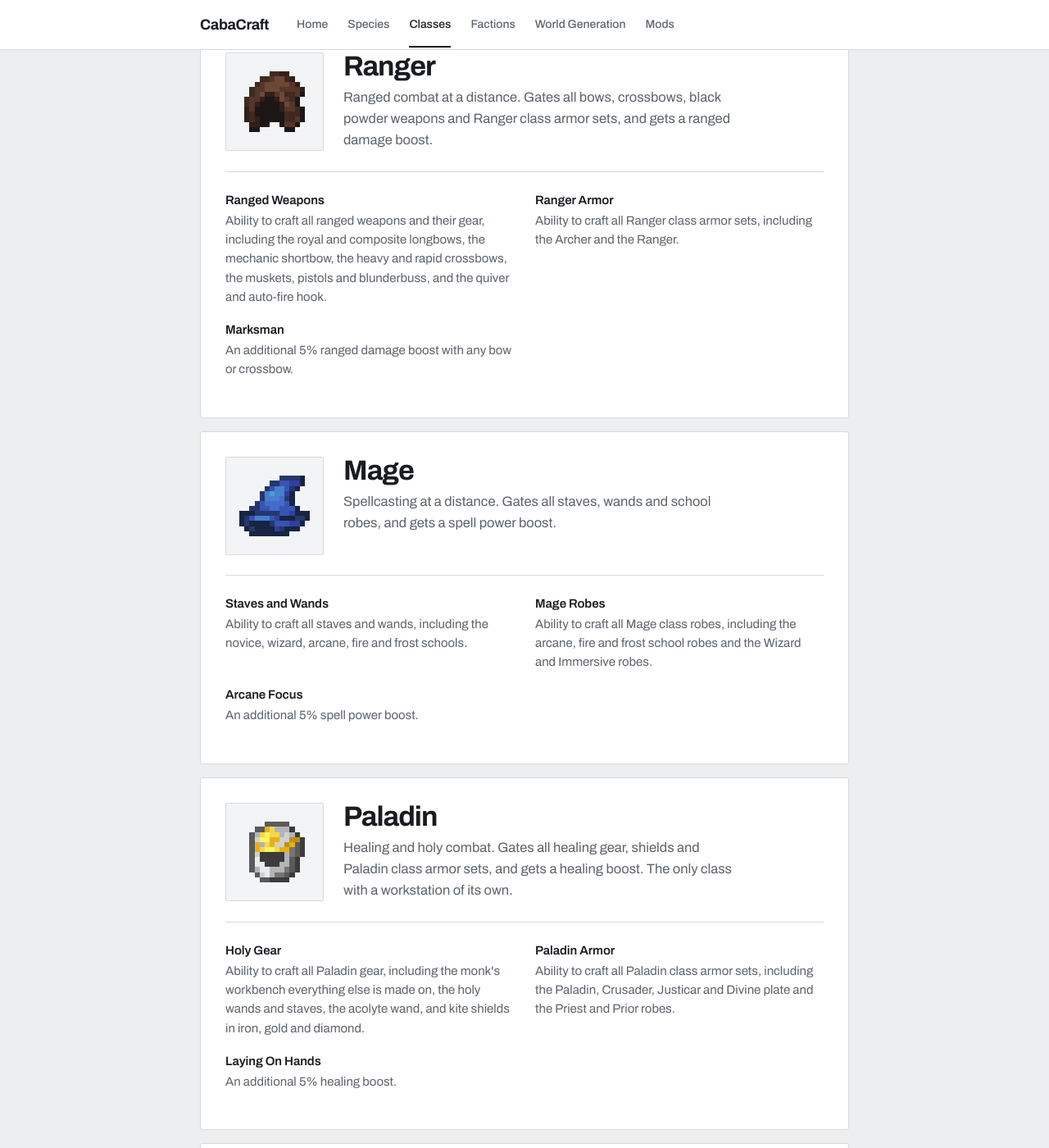
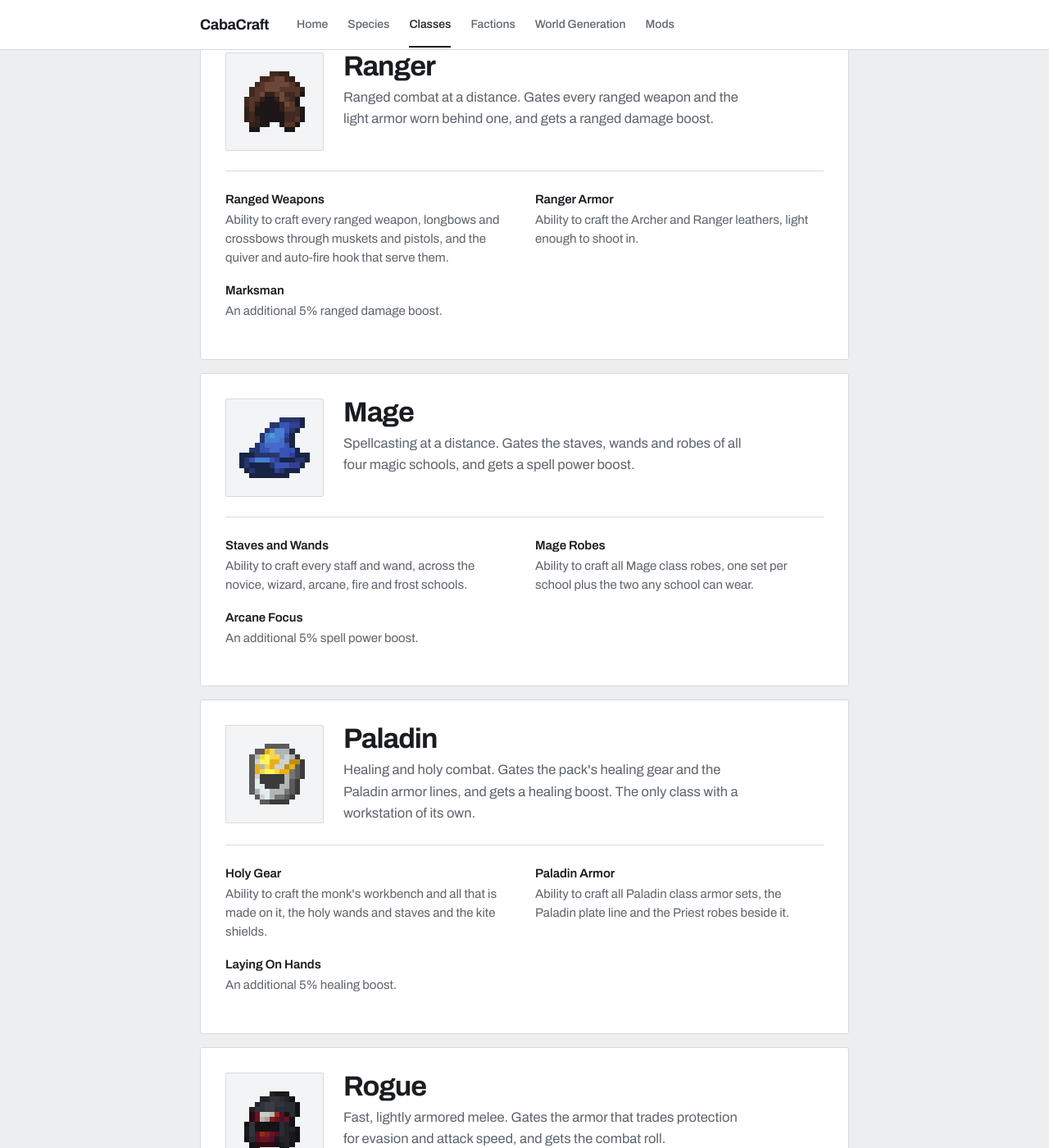
Before and after one commit to Carson-Frost/cabacraft-wiki, a Jekyll site: the page built from classes.md, in a window 1280 px wide and 1400 px high, scrolled down 818 px. Shown: the whole window at 82% size. Built offline with Jekyll 4.4.1, drawn with Linux system fonts in a browser that asks for light colours; some of the changed text lies outside the part shown.

Commit message:
wiki: give every class its own line rather than one template refilled

```diff
--- a/classes.md
+++ b/classes.md
@@ -27,7 +27,7 @@ intro: >-
     </div>
   </div>
   <div class="pow">
-    <div><h3>Warrior Armor</h3><p>Ability to craft all Warrior class armor sets, including the Warrior and Berserker plate and the Ironclad and Brawler harnesses beneath them.</p></div>
+    <div><h3>Warrior Armor</h3><p>Ability to craft all Warrior class armor sets, the Ironclad and Brawler harnesses and the Warrior and Berserker plate above them.</p></div>
     <div><h3>Weapon Master</h3><p>An additional 5% melee damage boost.</p></div>
   </div>
 </article>
@@ -37,13 +37,13 @@ intro: >-
     <img src="{{ '/icons/ranger.png' | relative_url }}" alt="">
     <div>
       <h2>Ranger</h2>
-      <p class="desc">Ranged combat at a distance. Gates all bows, crossbows, black powder weapons and Ranger class armor sets, and gets a ranged damage boost.</p>
+      <p class="desc">Ranged combat at a distance. Gates every ranged weapon and the light armor worn behind one, and gets a ranged damage boost.</p>
     </div>
   </div>
   <div class="pow">
-    <div><h3>Ranged Weapons</h3><p>Ability to craft all ranged weapons and their gear, including the royal and composite longbows, the mechanic shortbow, the heavy and rapid crossbows, the muskets, pistols and blunderbuss, and the quiver and auto-fire hook.</p></div>
-    <div><h3>Ranger Armor</h3><p>Ability to craft all Ranger class armor sets, including the Archer and the Ranger.</p></div>
-    <div><h3>Marksman</h3><p>An additional 5% ranged damage boost with any bow or crossbow.</p></div>
+    <div><h3>Ranged Weapons</h3><p>Ability to craft every ranged weapon, longbows and crossbows through muskets and pistols, and the quiver and auto-fire hook that serve them.</p></div>
+    <div><h3>Ranger Armor</h3><p>Ability to craft the Archer and Ranger leathers, light enough to shoot in.</p></div>
+    <div><h3>Marksman</h3><p>An additional 5% ranged damage boost.</p></div>
   </div>
 </article>
 
@@ -52,12 +52,12 @@ intro: >-
     <img src="{{ '/icons/mage.png' | relative_url }}" alt="">
     <div>
       <h2>Mage</h2>
-      <p class="desc">Spellcasting at a distance. Gates all staves, wands and school robes, and gets a spell power boost.</p>
+      <p class="desc">Spellcasting at a distance. Gates the staves, wands and robes of all four magic schools, and gets a spell power boost.</p>
     </div>
   </div>
   <div class="pow">
-    <div><h3>Staves and Wands</h3><p>Ability to craft all staves and wands, including the novice, wizard, arcane, fire and frost schools.</p></div>
-    <div><h3>Mage Robes</h3><p>Ability to craft all Mage class robes, including the arcane, fire and frost school robes and the Wizard and Immersive robes.</p></div>
+    <div><h3>Staves and Wands</h3><p>Ability to craft every staff and wand, across the novice, wizard, arcane, fire and frost schools.</p></div>
+    <div><h3>Mage Robes</h3><p>Ability to craft all Mage class robes, one set per school plus the two any school can wear.</p></div>
     <div><h3>Arcane Focus</h3><p>An additional 5% spell power boost.</p></div>
   </div>
 </article>
@@ -67,12 +67,12 @@ intro: >-
     <img src="{{ '/icons/paladin.png' | relative_url }}" alt="">
     <div>
       <h2>Paladin</h2>
-      <p class="desc">Healing and holy combat. Gates all healing gear, shields and Paladin class armor sets, and gets a healing boost. The only class with a workstation of its own.</p>
+      <p class="desc">Healing and holy combat. Gates the pack's healing gear and the Paladin armor lines, and gets a healing boost. The only class with a workstation of its own.</p>
     </div>
   </div>
   <div class="pow">
-    <div><h3>Holy Gear</h3><p>Ability to craft all Paladin gear, including the monk's workbench everything else is made on, the holy wands and staves, the acolyte wand, and kite shields in iron, gold and diamond.</p></div>
-    <div><h3>Paladin Armor</h3><p>Ability to craft all Paladin class armor sets, including the Paladin, Crusader, Justicar and Divine plate and the Priest and Prior robes.</p></div>
+    <div><h3>Holy Gear</h3><p>Ability to craft the monk's workbench and all that is made on it, the holy wands and staves and the kite shields.</p></div>
+    <div><h3>Paladin Armor</h3><p>Ability to craft all Paladin class armor sets, the Paladin plate line and the Priest robes beside it.</p></div>
     <div><h3>Laying On Hands</h3><p>An additional 5% healing boost.</p></div>
   </div>
 </article>
@@ -82,12 +82,12 @@ intro: >-
     <img src="{{ '/icons/rogue.png' | relative_url }}" alt="">
     <div>
       <h2>Rogue</h2>
-      <p class="desc">Fast, lightly armored melee. Gates all Rogue class armor sets, which trade protection for evasion and attack speed, and gets the combat roll.</p>
+      <p class="desc">Fast, lightly armored melee. Gates the armor that trades protection for evasion and attack speed, and gets the combat roll.</p>
     </div>
   </div>
   <div class="pow">
-    <div><h3>Rogue Armor</h3><p>Ability to craft all Rogue class armor sets, including the Rogue and Assassin leathers and light mail in iron, gold and diamond.</p></div>
-    <div><h3>Combat Roll</h3><p>The ability to combat roll, which no other class has.</p></div>
+    <div><h3>Rogue Armor</h3><p>Ability to craft all Rogue class armor sets, the Rogue and Assassin leathers and the light mail beneath them.</p></div>
+    <div><h3>Combat Roll</h3><p>The ability to combat roll. No other class has it.</p></div>
   </div>
 </article>
 
@@ -96,11 +96,11 @@ intro: >-
     <img src="{{ '/icons/blacksmith.png' | relative_url }}" alt="">
     <div>
       <h2>Blacksmith</h2>
-      <p class="desc">Weaponsmithing. Gates all bladed, blunt and reach weapons, so every other class buys its weapons from a Blacksmith. Offered under both the Combat and the Creation Path.</p>
+      <p class="desc">Weaponsmithing. Gates all bladed, blunt and reach weapons, so every other class buys them from a Blacksmith. Offered under both the Combat and the Creation Path.</p>
     </div>
   </div>
   <div class="pow">
-    <div><h3>Melee Weapons</h3><p>Ability to craft all melee weapons, including claymores, daggers, glaives, sickles, maces, great hammers, double axes and spears in flint, iron, gold and diamond, up to the aeternium and ruby daggers and the unique longsword.</p></div>
+    <div><h3>Melee Weapons</h3><p>Ability to craft every bladed, blunt and reach weapon, claymores and daggers through maces and spears, up to the aeternium blades.</p></div>
   </div>
 </article>
 
@@ -109,12 +109,12 @@ intro: >-
     <img src="{{ '/icons/gunsmith.png' | relative_url }}" alt="">
     <div>
       <h2>Gunsmith</h2>
-      <p class="desc">Firearms and artillery. Gates all guns and cannons except the muskets, which belong to the Ranger. Offered under both the Combat and the Innovation Path.</p>
+      <p class="desc">Firearms and artillery. Gates every gun and cannon except the muskets, which are the Ranger's. Offered under both the Combat and the Innovation Path.</p>
     </div>
   </div>
   <div class="pow">
-    <div><h3>Firearms</h3><p>Ability to craft all firearms, including the revolver, shotgun, nailgun and blazegun.</p></div>
-    <div><h3>Cannonry</h3><p>Ability to craft all cannons and the gear that works them, including the mount, carriage, loader, drill and autocannon barrel.</p></div>
+    <div><h3>Firearms</h3><p>Ability to craft all firearms, the revolver, shotgun, nailgun and blazegun.</p></div>
+    <div><h3>Cannonry</h3><p>Ability to craft every cannon and the gear that mounts, aims and loads it.</p></div>
   </div>
 </article>
 
@@ -130,7 +130,7 @@ intro: >-
     </div>
   </div>
   <div class="pow">
-    <div><h3>Create Machinery</h3><p>Ability to craft all Create machinery, including the power train of water wheels, gearboxes, clutches and belts, the processing machines of millstones, mixers, presses and saws, the automation blocks of deployers, depots and mechanical arms, and the Engineer's own wrench, goggles and schematic table.</p></div>
+    <div><h3>Create Machinery</h3><p>Ability to craft all Create machinery, the power train, the processing machines and the automation blocks, plus the Engineer's own wrench and goggles.</p></div>
   </div>
 </article>
 
@@ -139,11 +139,11 @@ intro: >-
     <img src="{{ '/icons/machinist.png' | relative_url }}" alt="">
     <div>
       <h2>Machinist</h2>
-      <p class="desc">Powered flight. Gates all airship parts, so no other class can get one off the ground.</p>
+      <p class="desc">Powered flight. Gates every part an airship is built from, so no other class gets one off the ground.</p>
     </div>
   </div>
   <div class="pow">
-    <div><h3>Airship Parts</h3><p>Ability to craft all airship parts, including the propeller and gyroscopic propeller bearings, the wood, andesite and smart propellers, and the pilot's adjustable burner and aviator's goggles.</p></div>
+    <div><h3>Airship Parts</h3><p>Ability to craft every airship part, the bearings one turns on, its propellers, and the pilot's burner and goggles.</p></div>
   </div>
 </article>
 
@@ -152,12 +152,12 @@ intro: >-
     <img src="{{ '/icons/gunsmith.png' | relative_url }}" alt="">
     <div>
       <h2>Gunsmith</h2>
-      <p class="desc">Firearms and artillery. Gates all guns and cannons except the muskets, which belong to the Ranger. Offered under both the Combat and the Innovation Path.</p>
+      <p class="desc">Firearms and artillery. Gates every gun and cannon except the muskets, which are the Ranger's. Offered under both the Combat and the Innovation Path.</p>
     </div>
   </div>
   <div class="pow">
-    <div><h3>Firearms</h3><p>Ability to craft all firearms, including the revolver, shotgun, nailgun and blazegun.</p></div>
-    <div><h3>Cannonry</h3><p>Ability to craft all cannons and the gear that works them, including the mount, carriage, loader, drill and autocannon barrel.</p></div>
+    <div><h3>Firearms</h3><p>Ability to craft all firearms, the revolver, shotgun, nailgun and blazegun.</p></div>
+    <div><h3>Cannonry</h3><p>Ability to craft every cannon and the gear that mounts, aims and loads it.</p></div>
   </div>
 </article>
 
@@ -166,11 +166,11 @@ intro: >-
     <img src="{{ '/icons/originator.png' | relative_url }}" alt="">
     <div>
       <h2>Originator</h2>
-      <p class="desc">Electrical power. Gates all Oritech generation and storage, so every electrically powered machine in the pack starts with an Originator.</p>
+      <p class="desc">Electrical power. Gates Oritech's generation and storage, so every electrically powered machine starts with an Originator.</p>
     </div>
   </div>
   <div class="pow">
-    <div><h3>Oritech Power</h3><p>Ability to craft all Oritech generation and storage, including the basic, bio and fuel generators, the big solar panel, the basic and advanced batteries, the energy pipe, and the machine frame and core every Oritech machine is built on.</p></div>
+    <div><h3>Oritech Power</h3><p>Ability to craft all generators, batteries and wiring, and the frames and cores every Oritech machine is built on.</p></div>
   </div>
 </article>
 
@@ -179,12 +179,12 @@ intro: >-
     <img src="{{ '/icons/alchemist.png' | relative_url }}" alt="">
     <div>
       <h2>Alchemist</h2>
-      <p class="desc">Potion brewing. Gates all brewing stations and the brewing mechanic entirely, so every potion in the world was made by an Alchemist.</p>
+      <p class="desc">Potion brewing. Gates brewing itself, so every potion in the world was made by an Alchemist.</p>
     </div>
   </div>
   <div class="pow">
-    <div><h3>Brewing Stations</h3><p>Ability to craft all brewing stations, including the brewing bench, the glass cauldron, the alchemist's eye and the potion shelf.</p></div>
-    <div><h3>The Only Brewer</h3><p>The ability to use a brewing stand or a glass cauldron, which no other class has. An Alchemist's own elixirs also last longer, and a hostile one thrown at them wears off faster.</p></div>
+    <div><h3>Brewing Stations</h3><p>Ability to craft all brewing stations, the brewing bench, glass cauldron, alchemist's eye and potion shelf.</p></div>
+    <div><h3>The Only Brewer</h3><p>The ability to use a brewing stand or glass cauldron. No other class can. An Alchemist's own elixirs also last longer, and hostile ones wear off faster.</p></div>
   </div>
 </article>
 
@@ -193,7 +193,7 @@ intro: >-
     <img src="{{ '/icons/enchanter.png' | relative_url }}" alt="">
     <div>
       <h2>Enchanter</h2>
-      <p class="desc">Enchanting past the world's limits. Gates the Ancient Book and gets an enchantment level past the cap every other class is held to.</p>
+      <p class="desc">Enchanting past the world's limits. Every enchantment in the pack is capped, and only an Enchanter reaches a level beyond the cap.</p>
     </div>
   </div>
   <div class="pow">
@@ -210,11 +210,11 @@ intro: >-
     <img src="{{ '/icons/builder.png' | relative_url }}" alt="">
     <div>
       <h2>Builder</h2>
-      <p class="desc">Building at scale. Gates all decorative block variants and the workstations that carve them, and gets a building reach boost.</p>
+      <p class="desc">Building at scale. Gates the workstations that cut every decorative block in the pack, and gets extra reach.</p>
     </div>
   </div>
   <div class="pow">
-    <div><h3>Workstations</h3><p>Ability to craft all Chipped workstations, and through them every decorative block variant they carve.</p></div>
+    <div><h3>Workstations</h3><p>Ability to craft all eight Chipped workstations, and through them every block variant they cut.</p></div>
     <div><h3>Long Arm</h3><p>An additional half block of reach for placing and breaking. Combat reach is unchanged.</p></div>
   </div>
 </article>
@@ -224,11 +224,11 @@ intro: >-
     <img src="{{ '/icons/blacksmith.png' | relative_url }}" alt="">
     <div>
       <h2>Blacksmith</h2>
-      <p class="desc">Weaponsmithing. Gates all bladed, blunt and reach weapons, so every other class buys its weapons from a Blacksmith. Offered under both the Combat and the Creation Path.</p>
+      <p class="desc">Weaponsmithing. Gates all bladed, blunt and reach weapons, so every other class buys them from a Blacksmith. Offered under both the Combat and the Creation Path.</p>
     </div>
   </div>
   <div class="pow">
-    <div><h3>Melee Weapons</h3><p>Ability to craft all melee weapons, including claymores, daggers, glaives, sickles, maces, great hammers, double axes and spears in flint, iron, gold and diamond, up to the aeternium and ruby daggers and the unique longsword.</p></div>
+    <div><h3>Melee Weapons</h3><p>Ability to craft every bladed, blunt and reach weapon, claymores and daggers through maces and spears, up to the aeternium blades.</p></div>
   </div>
 </article>
 
@@ -237,11 +237,11 @@ intro: >-
     <img src="{{ '/icons/jeweler.png' | relative_url }}" alt="">
     <div>
       <h2>Jeweler</h2>
-      <p class="desc">Accessory crafting. Gates all rings and necklaces, which are worn in accessory slots alongside armor rather than instead of it.</p>
+      <p class="desc">Accessory crafting. Gates every ring and necklace, worn in accessory slots alongside armor rather than instead of it.</p>
     </div>
   </div>
   <div class="pow">
-    <div><h3>Jewelry</h3><p>Ability to craft all rings and necklaces in jade and tanzanite, along with the jeweler's kit they are made on.</p></div>
+    <div><h3>Jewelry</h3><p>Ability to craft every ring and necklace in jade and tanzanite, and the jeweler's kit they are made on.</p></div>
   </div>
 </article>
 
@@ -250,12 +250,12 @@ intro: >-
     <img src="{{ '/icons/cook.png' | relative_url }}" alt="">
     <div>
       <h2>Cook</h2>
-      <p class="desc">Cooking, which matters more here than in vanilla because food is how you heal. Gates all prepared dishes and the kitchen stations the rest of the pack's cooking runs through.</p>
+      <p class="desc">Cooking, which matters more here than in vanilla because food is how you heal. Gates every prepared dish and the kitchen it is made in.</p>
     </div>
   </div>
   <div class="pow">
-    <div><h3>Kitchen Stations</h3><p>Ability to craft all kitchen stations, including the gristmill, cooking pot, skillet, stove and cutting board. Any dish made on one of them is a Cook's, whether or not it has a recipe of its own.</p></div>
-    <div><h3>Prepared Food</h3><p>Ability to craft all prepared food, including pies, tarts, cakes and bread, candies and cookies, compotes, teas and juices, and the stews, salads, sandwiches, roasts and whole-table feasts.</p></div>
+    <div><h3>Kitchen Stations</h3><p>Ability to craft all kitchen stations. Any dish made on one is a Cook's, whether or not it has a recipe of its own.</p></div>
+    <div><h3>Prepared Food</h3><p>Ability to craft every prepared dish, breads and pies through stews, roasts and the feasts a whole table eats from.</p></div>
   </div>
 </article>
 
@@ -266,13 +266,13 @@ intro: >-
     <img src="{{ '/icons/angler.png' | relative_url }}" alt="">
     <div>
       <h2>Angler</h2>
-      <p class="desc">Fishing. Gates all rods and tackle, and gets an easier fishing minigame.</p>
+      <p class="desc">Fishing. Gates every rod and hook in the pack, and gets an easier catch.</p>
     </div>
   </div>
   <div class="pow">
-    <div><h3>Rods and Tackle</h3><p>Ability to craft all fishing gear, including the bamboo and azure crystal rods, the copper and amethyst hooks and the bobber.</p></div>
+    <div><h3>Rods and Tackle</h3><p>Ability to craft every rod, hook and bobber, up to the azure crystal rod and the amethyst hook.</p></div>
     <div><h3>The Guide</h3><p>The Starcatcher guide, granted when the specialization is chosen.</p></div>
-    <div><h3>Steady Hands</h3><p>An easier fishing minigame: the catch bar drains slower, a miss costs less, the score comes quicker, and a sweet spot lingers.</p></div>
+    <div><h3>Steady Hands</h3><p>An easier fishing minigame: the bar drains slower, a miss costs less, the score comes quicker, and a sweet spot lingers.</p></div>
   </div>
 </article>
 
@@ -281,11 +281,11 @@ intro: >-
     <img src="{{ '/icons/archaeologist.png' | relative_url }}" alt="">
     <div>
       <h2>Archaeologist</h2>
-      <p class="desc">Excavation. Gates all excavation tools, so no one else can work a dig site.</p>
+      <p class="desc">Excavation. Gates the tools both of the pack's digging systems need, so no one else works a dig site.</p>
     </div>
   </div>
   <div class="pow">
-    <div><h3>Excavation Tools</h3><p>Ability to craft all excavation tools, including the diamond brush and the rusty pickaxe and shovel.</p></div>
+    <div><h3>Excavation Tools</h3><p>Ability to craft every excavation tool, the diamond brush and the rusty pickaxe and shovel.</p></div>
   </div>
 </article>
 
@@ -294,12 +294,12 @@ intro: >-
     <img src="{{ '/icons/bard.png' | relative_url }}" alt="">
     <div>
       <h2>Bard</h2>
-      <p class="desc">Music and recruitment. Gates all instruments and villager recruitment, so only a Bard can put a villager to work.</p>
+      <p class="desc">Music and recruitment. Gates every instrument in the pack, and is the only role a villager will follow.</p>
     </div>
   </div>
   <div class="pow">
-    <div><h3>Instruments</h3><p>Ability to craft all instruments, including the lute, flute, trumpet, vielle, piano, handpan, bagpipe, didgeridoo, ender bass, triangle and tiny drum.</p></div>
-    <div><h3>Recruitment</h3><p>The ability to recruit villagers, which no other specialization has. A villager with no profession follows a Bard alone; trading stays open to everyone.</p></div>
+    <div><h3>Instruments</h3><p>Ability to craft every instrument in the pack, strings, winds, keys and drums alike.</p></div>
+    <div><h3>Recruitment</h3><p>The ability to recruit villagers. No other specialization has it. A villager with no profession follows a Bard alone, and trading stays open to everyone.</p></div>
   </div>
 </article>
 
@@ -308,12 +308,12 @@ intro: >-
     <img src="{{ '/icons/brewer.png' | relative_url }}" alt="">
     <div>
       <h2>Brewer</h2>
-      <p class="desc">Fermenting and brewing drinks, which is separate from the Alchemist's potion brewing. Gates all beers and the vessel every cider, wine and mead comes out of.</p>
+      <p class="desc">Fermenting and brewing drinks, separate from the Alchemist's potions. Gates every beer and the vessel the ciders, wines and mead come out of.</p>
     </div>
   </div>
   <div class="pow">
     <div><h3>Beer</h3><p>Ability to craft the keg and mug and to grow hops. Every beer is brewed in the keg and nowhere else, so all twelve follow it.</p></div>
-    <div><h3>The Fermentation Vessel</h3><p>Ability to craft the fermentation vessel, which the three ciders, the two wines, the mead, both pickles and the popped maize all come out of.</p></div>
+    <div><h3>The Fermentation Vessel</h3><p>Ability to craft the fermentation vessel, which the ciders, wines, mead, pickles and popped maize all come out of.</p></div>
   </div>
 </article>
 
@@ -322,11 +322,11 @@ intro: >-
     <img src="{{ '/icons/curator.png' | relative_url }}" alt="">
     <div>
       <h2>Curator</h2>
-      <p class="desc">Recording the world. Gates all cameras and record-keeping items, so a Curator is how a server documents what it finds.</p>
+      <p class="desc">Recording the world. Gates the cameras and record-keeping, so a server documents what it finds through a Curator.</p>
     </div>
   </div>
   <div class="pow">
-    <div><h3>Records</h3><p>Ability to craft all record-keeping gear, including the camera and its black-and-white film, the bestiary and its analyzer, the antique atlas and the diary.</p></div>
+    <div><h3>Records</h3><p>Ability to craft the camera and its film, the bestiary and its analyzer, the antique atlas and the diary.</p></div>
   </div>
 </article>
 
@@ -335,12 +335,12 @@ intro: >-
     <img src="{{ '/icons/herbalist.png' | relative_url }}" alt="">
     <div>
       <h2>Herbalist</h2>
-      <p class="desc">Growing and preparing herbs. Gates the hemp crop and everything made from it, along with all non-potion remedies.</p>
+      <p class="desc">Growing and preparing herbs. Gates the hemp crop and everything made from it, along with the remedies that are not potions.</p>
     </div>
   </div>
   <div class="pow">
-    <div><h3>Hemp</h3><p>Ability to craft all hemp goods, including the crop, its seeds and crates, burlap and woven cloth in every dye colour, and the pipes, bongs, joints and brownies made from it.</p></div>
-    <div><h3>Remedies</h3><p>Ability to craft all remedies, including the aura crystal, cleansing concoction, empowering and focusing oils, and the two teas.</p></div>
+    <div><h3>Hemp</h3><p>Ability to craft all hemp goods, the crop and its cloth in every dye colour, and the pipes, joints and brownies made from it.</p></div>
+    <div><h3>Remedies</h3><p>Ability to craft every remedy, the aura crystal, the two oils, the cleansing concoction and the teas.</p></div>
   </div>
 </article>
 
@@ -349,11 +349,11 @@ intro: >-
     <img src="{{ '/icons/shipwright.png' | relative_url }}" alt="">
     <div>
       <h2>Shipwright</h2>
-      <p class="desc">Shipbuilding. Gates all ship builders, so every sailing vessel in the pack is laid down by a Shipwright.</p>
+      <p class="desc">Shipbuilding. Gates the ship builders, so every sailing vessel in the pack is laid down by a Shipwright.</p>
     </div>
   </div>
   <div class="pow">
-    <div><h3>Ship Builders</h3><p>Ability to craft all ship builders, including the cog, caravel, general and decorative builders.</p></div>
+    <div><h3>Ship Builders</h3><p>Ability to craft all four ship builders, the cog, caravel, general and decorative.</p></div>
   </div>
 </article>
 
@@ -362,11 +362,11 @@ intro: >-
     <img src="{{ '/icons/tailor.png' | relative_url }}" alt="">
     <div>
       <h2>Tailor</h2>
-      <p class="desc">Clothing. Gates the sewing bench and all hats and garments made on it.</p>
+      <p class="desc">Clothing. Gates the sewing bench and every hat and garment made on it.</p>
     </div>
   </div>
   <div class="pow">
-    <div><h3>Clothing</h3><p>Ability to craft all clothing, including hats, crowns, hoods and masks, and robes, coats, aprons, shirts, trousers, scarves and boots, along with the sewing kit and table they are made on.</p></div>
+    <div><h3>Clothing</h3><p>Ability to craft every hat and garment, hoods and crowns through coats, robes and boots, and the sewing kit and table they are made on.</p></div>
   </div>
 </article>
 
```
